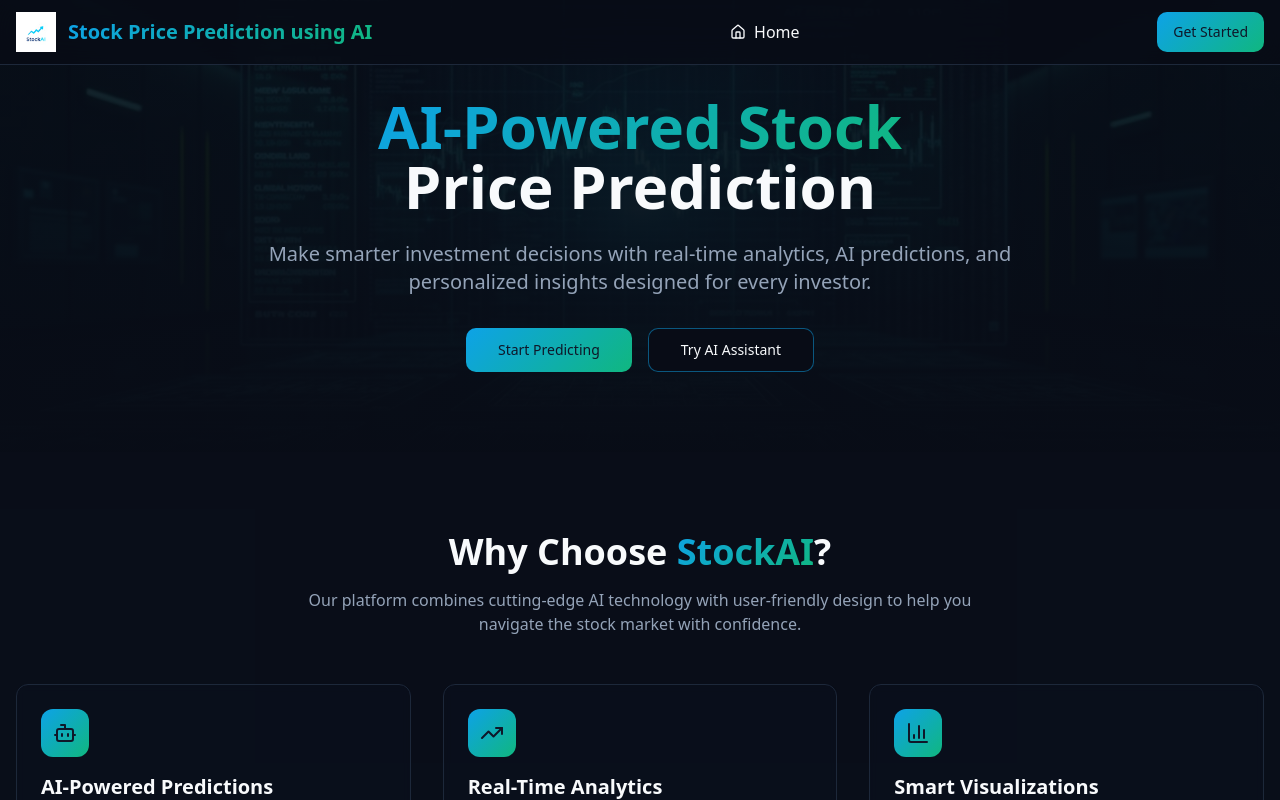
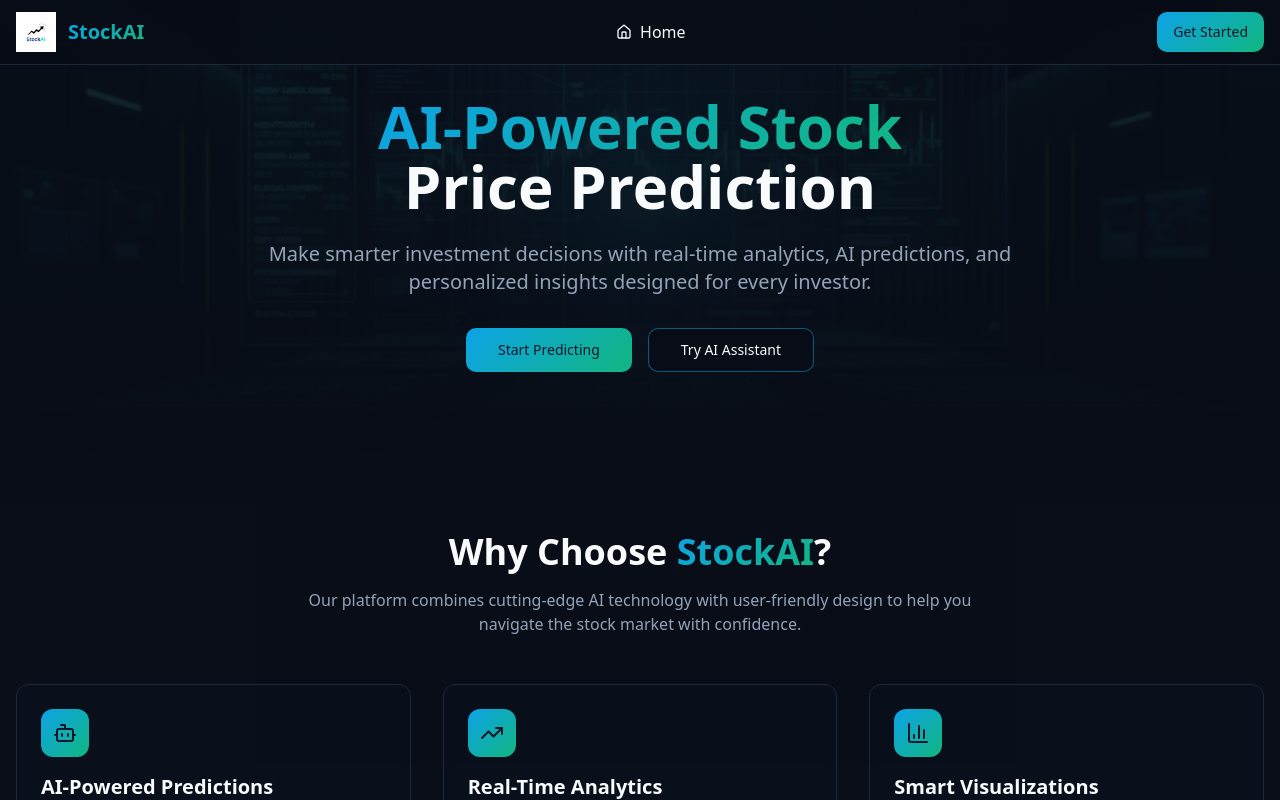
Before and after one commit to Saikumar613/ai-stock-whisperer-22, a React (Vite) app: page / in a window 1280 px wide. Shown: the top 800 px of the page. Built offline with nearby package versions, Linux system fonts and the light colour scheme; the HTML template or start-up script is replaced by a standard one.

Commit message:
Refine logo and title

```diff
--- a/src/components/Navbar.tsx
+++ b/src/components/Navbar.tsx
@@ -33,7 +33,7 @@ export const Navbar = ({ user }: NavbarProps) => {
           <Link to="/" className="flex items-center gap-3">
             <img src={logo} alt="StockAI" className="h-10" />
             <span className="text-xl font-bold bg-gradient-primary bg-clip-text text-transparent">
-              Stock Price Prediction using AI
+              StockAI
             </span>
           </Link>
 
```
Also changed, not shown: src/assets/logo.png.
